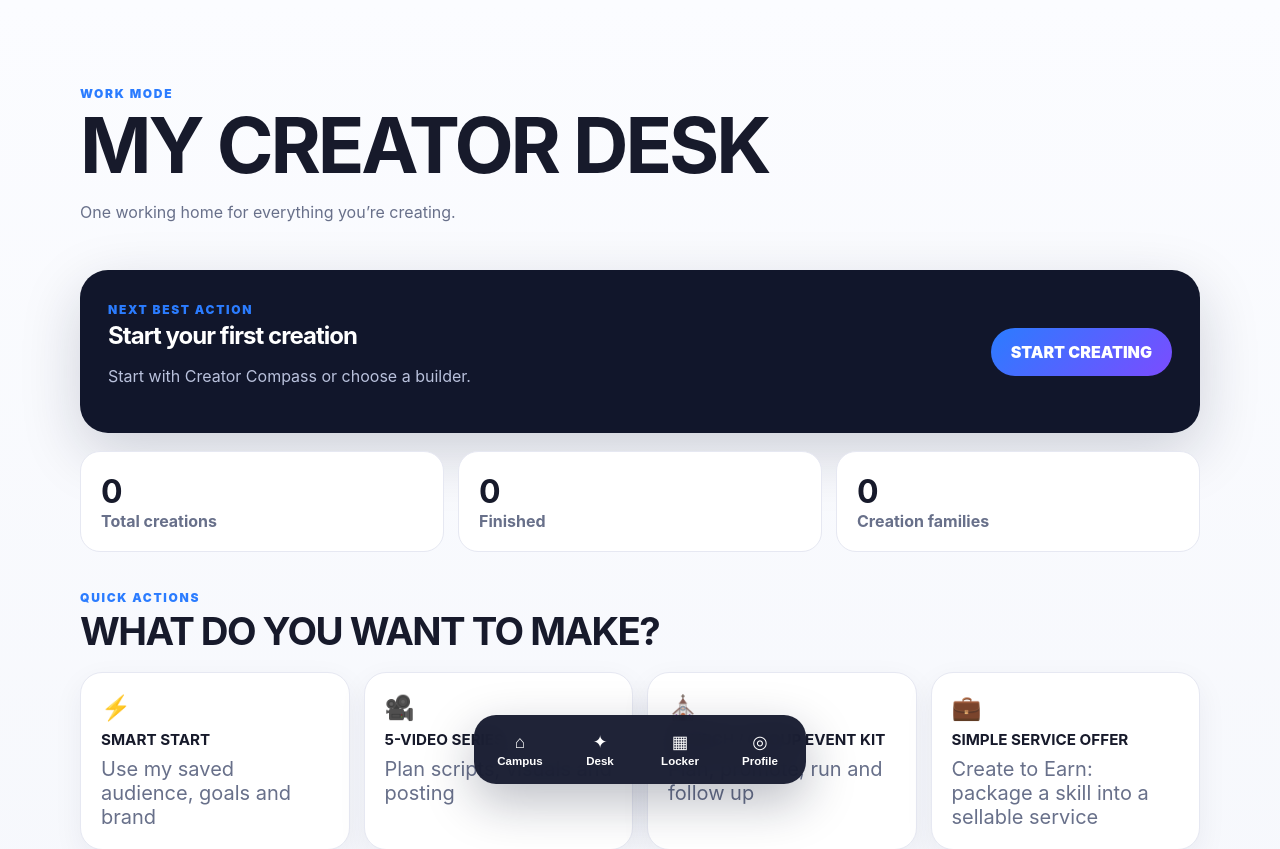
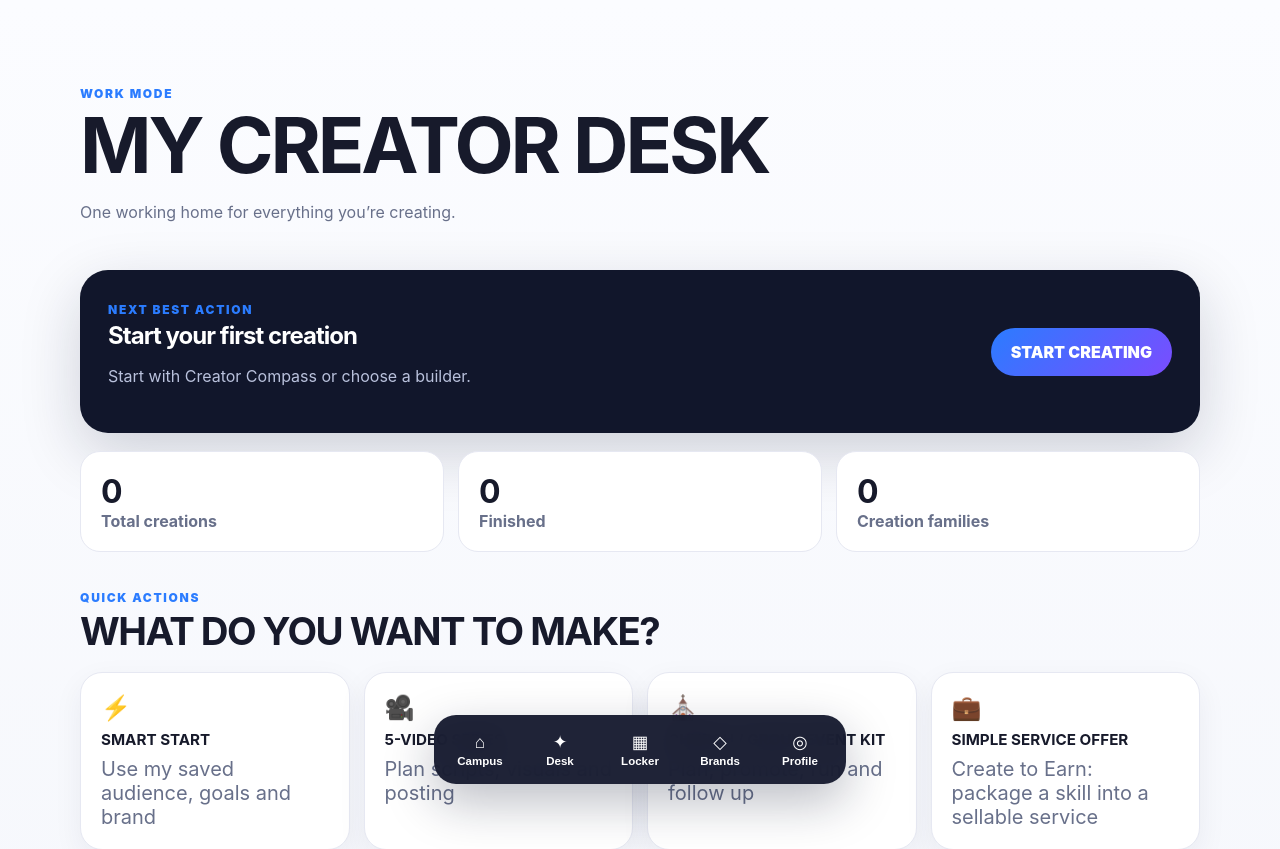
Before and after one commit to melbgittinit/botbox-alpha-clean, a Next.js app: page /creator-college/desk in a window 1280 px wide. Shown: the top 849 px of the page. Built offline with nearby package versions, Linux system fonts and the light colour scheme.

Commit message:
Add Brand Hall to Creator College navigation

```diff
--- a/app/creator-college/layout.tsx
+++ b/app/creator-college/layout.tsx
@@ -8,6 +8,7 @@ export default function CreatorCollegeLayout({ children }: { children: React.Rea
         <a href="/creator-college"><span>⌂</span><b>Campus</b></a>
         <a href="/creator-college/desk"><span>✦</span><b>Desk</b></a>
         <a href="/creator-college/locker"><span>▦</span><b>Locker</b></a>
+        <a href="/creator-college/brand-hall"><span>◇</span><b>Brands</b></a>
         <a href="/creator-college/profile"><span>◎</span><b>Profile</b></a>
       </nav>
     </div>
```
